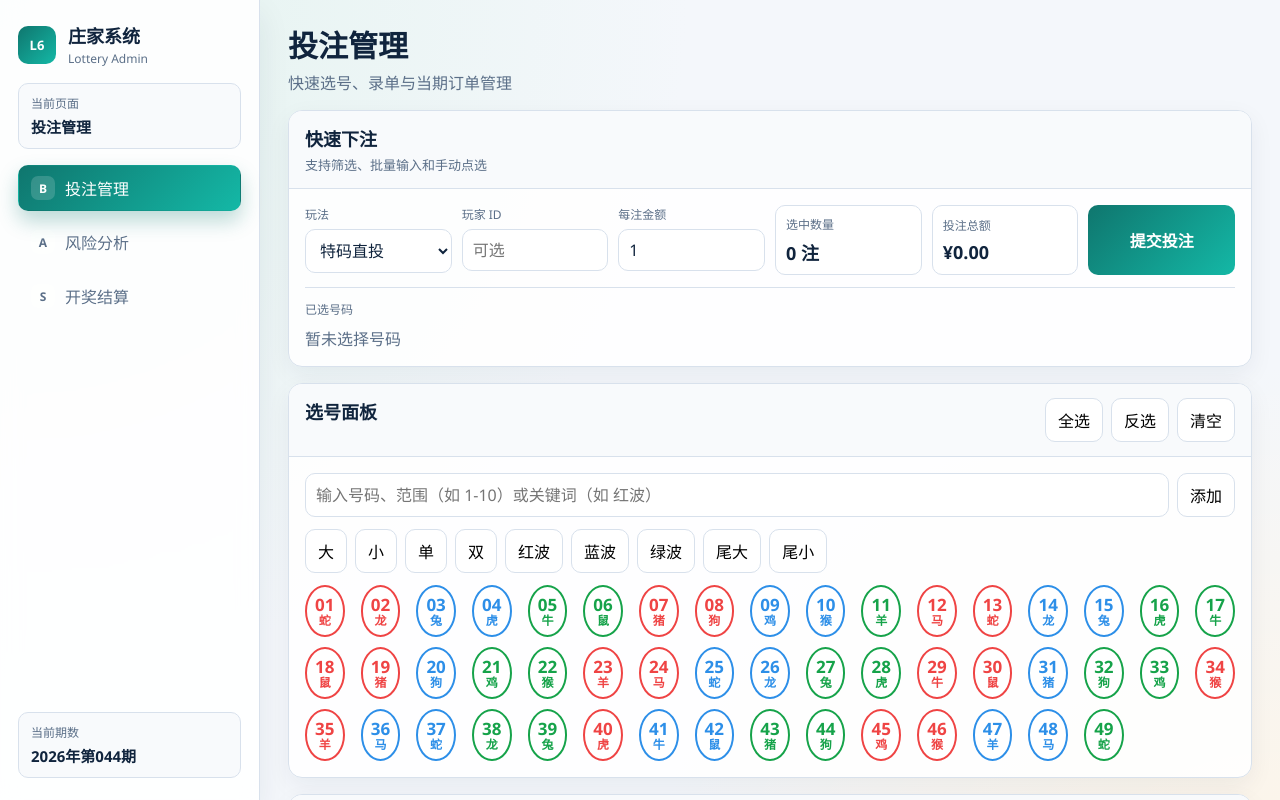
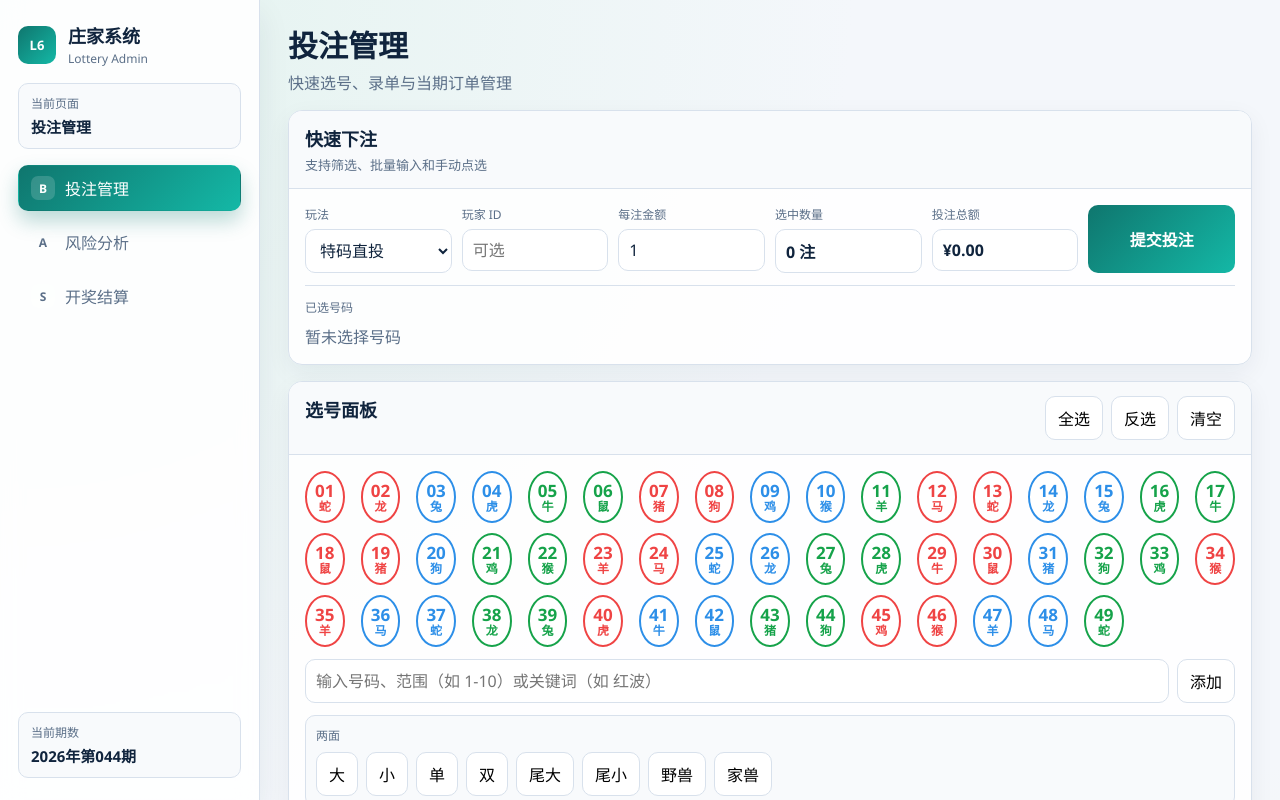
Before and after one commit to xdli158s/yingli, a Vue app: page /betting in a window 1280 px wide. Shown: the top 800 px of the page. Built offline with nearby package versions, Linux system fonts and the light colour scheme.

Commit message:
BettingView

```diff
--- a/src/style.css
+++ b/src/style.css
@@ -325,16 +325,16 @@ select {
   box-shadow: 0 0 0 3px rgba(15, 118, 110, 0.16);
 }
 
-.field-readonly {
+.field-value {
   border: 1px solid var(--border);
   border-radius: 10px;
+  min-height: 42px;
   padding: 9px 10px;
-  justify-content: center;
   background: #fff;
-}
-
-.field-readonly strong {
-  font-size: 18px;
+  display: flex;
+  align-items: center;
+  font-weight: 600;
+  color: var(--text);
 }
 
 .btn-primary,
@@ -413,6 +413,29 @@ select {
   margin-bottom: 12px;
 }
 
+.filter-groups {
+  display: flex;
+  flex-direction: column;
+  gap: 10px;
+}
+
+.filter-group {
+  border: 1px solid var(--border);
+  border-radius: 10px;
+  background: var(--surface-soft);
+  padding: 10px;
+}
+
+.filter-group-title {
+  font-size: 12px;
+  color: var(--muted);
+  margin-bottom: 8px;
+}
+
+.filter-group .filter-row {
+  margin-bottom: 0;
+}
+
 .sort-select {
   border: 1px solid var(--border);
   border-radius: 10px;
@@ -425,6 +448,10 @@ select {
   display: grid;
   grid-template-columns: repeat(17, minmax(0, 1fr));
   gap: 10px 16px;
+}
+
+.picker-number-grid {
+  margin-bottom: 12px;
 }
 
 .number-cell {
--- a/src/views/BettingView.vue
+++ b/src/views/BettingView.vue
@@ -21,16 +21,80 @@ const totalRecordAmount = computed(() =>
   store.bettingRecords.reduce((sum, record) => sum + (record.totalAmount || 0), 0)
 )
 
-const fastFilters = [
+const filterGroups = [
+  {
+    title: '两面',
+    items: [
       { key: 'big', category: 'size', label: '大' },
       { key: 'small', category: 'size', label: '小' },
       { key: 'odd', category: 'parity', label: '单' },
       { key: 'even', category: 'parity', label: '双' },
+      { key: 'tailBig', category: 'tailSize', label: '尾大' },
+      { key: 'tailSmall', category: 'tailSize', label: '尾小' },
+      { key: 'wild', category: 'beast', label: '野兽' },
+      { key: 'domestic', category: 'beast', label: '家兽' }
+    ]
+  },
+  {
+    title: '波色',
+    items: [
       { key: 'red', category: 'wave', label: '红波' },
       { key: 'blue', category: 'wave', label: '蓝波' },
-  { key: 'green', category: 'wave', label: '绿波' },
-  { key: 'tailBig', category: 'tailSize', label: '尾大' },
-  { key: 'tailSmall', category: 'tailSize', label: '尾小' }
+      { key: 'green', category: 'wave', label: '绿波' }
+    ]
+  },
+  {
+    title: '五行',
+    items: [
+      { key: 'gold', category: 'element', label: '金' },
+      { key: 'wood', category: 'element', label: '木' },
+      { key: 'water', category: 'element', label: '水' },
+      { key: 'fire', category: 'element', label: '火' },
+      { key: 'earth', category: 'element', label: '土' }
+    ]
+  },
+  {
+    title: '头部',
+    items: [
+      { key: 'head0', category: 'head', label: '0头' },
+      { key: 'head1', category: 'head', label: '1头' },
+      { key: 'head2', category: 'head', label: '2头' },
+      { key: 'head3', category: 'head', label: '3头' },
+      { key: 'head4', category: 'head', label: '4头' }
+    ]
+  },
+  {
+    title: '尾数',
+    items: [
+      { key: 'tail0', category: 'tail', label: '0尾' },
+      { key: 'tail1', category: 'tail', label: '1尾' },
+      { key: 'tail2', category: 'tail', label: '2尾' },
+      { key: 'tail3', category: 'tail', label: '3尾' },
+      { key: 'tail4', category: 'tail', label: '4尾' },
+      { key: 'tail5', category: 'tail', label: '5尾' },
+      { key: 'tail6', category: 'tail', label: '6尾' },
+      { key: 'tail7', category: 'tail', label: '7尾' },
+      { key: 'tail8', category: 'tail', label: '8尾' },
+      { key: 'tail9', category: 'tail', label: '9尾' }
+    ]
+  },
+  {
+    title: '生肖',
+    items: [
+      { key: '鼠', category: 'zodiac', label: '鼠' },
+      { key: '牛', category: 'zodiac', label: '牛' },
+      { key: '虎', category: 'zodiac', label: '虎' },
+      { key: '兔', category: 'zodiac', label: '兔' },
+      { key: '龙', category: 'zodiac', label: '龙' },
+      { key: '蛇', category: 'zodiac', label: '蛇' },
+      { key: '马', category: 'zodiac', label: '马' },
+      { key: '羊', category: 'zodiac', label: '羊' },
+      { key: '猴', category: 'zodiac', label: '猴' },
+      { key: '鸡', category: 'zodiac', label: '鸡' },
+      { key: '狗', category: 'zodiac', label: '狗' },
+      { key: '猪', category: 'zodiac', label: '猪' }
+    ]
+  }
 ]
 
 const isFilterActive = (filterKey, category) => {
@@ -117,14 +181,14 @@ const removeBet = (orderId) => {
           <input v-model.number="betAmount" type="number" min="0.01" step="0.01" />
         </label>
 
-        <div class="field field-readonly">
+        <div class="field">
           <span>选中数量</span>
-          <strong>{{ selectedCount }} 注</strong>
+          <div class="field-value">{{ selectedCount }} 注</div>
         </div>
 
-        <div class="field field-readonly">
+        <div class="field">
           <span>投注总额</span>
-          <strong>¥{{ totalBetAmount.toFixed(2) }}</strong>
+          <div class="field-value">¥{{ totalBetAmount.toFixed(2) }}</div>
         </div>
 
         <button class="btn-primary" @click="submitBet">提交投注</button>
@@ -150,29 +214,7 @@ const removeBet = (orderId) => {
         </div>
       </template>
 
-      <div class="input-inline">
-        <input
-          v-model="numberInput"
-          type="text"
-          placeholder="输入号码、范围（如 1-10）或关键词（如 红波）"
-          @keyup.enter="addInputNumbers"
-        />
-        <button class="btn-ghost" @click="addInputNumbers">添加</button>
-      </div>
-
-      <div class="filter-row">
-        <button
-          v-for="item in fastFilters"
-          :key="item.key"
-          class="filter-btn"
-          :class="{ active: isFilterActive(item.key, item.category) }"
-          @click="toggleFilter(item.key, item.category)"
-        >
-          {{ item.label }}
-        </button>
-      </div>
-
-      <div class="number-grid">
+      <div class="number-grid picker-number-grid">
         <button
           v-for="num in 49"
           :key="num"
@@ -188,6 +230,34 @@ const removeBet = (orderId) => {
           />
         </button>
       </div>
+
+      <div class="input-inline">
+        <input
+          v-model="numberInput"
+          type="text"
+          placeholder="输入号码、范围（如 1-10）或关键词（如 红波）"
+          @keyup.enter="addInputNumbers"
+        />
+        <button class="btn-ghost" @click="addInputNumbers">添加</button>
+      </div>
+
+      <div class="filter-groups">
+        <div v-for="group in filterGroups" :key="group.title" class="filter-group">
+          <p class="filter-group-title">{{ group.title }}</p>
+          <div class="filter-row">
+            <button
+              v-for="item in group.items"
+              :key="item.key"
+              class="filter-btn"
+              :class="{ active: isFilterActive(item.key, item.category) }"
+              @click="toggleFilter(item.key, item.category)"
+            >
+              {{ item.label }}
+            </button>
+          </div>
+        </div>
+      </div>
+
     </AppCard>
 
     <AppCard title="当期订单" :subtitle="`共 ${store.bettingRecords.length} 笔，投注 ¥${totalRecordAmount.toFixed(2)}`">
```
Lines whose indentation alone changed are shown as unchanged.
